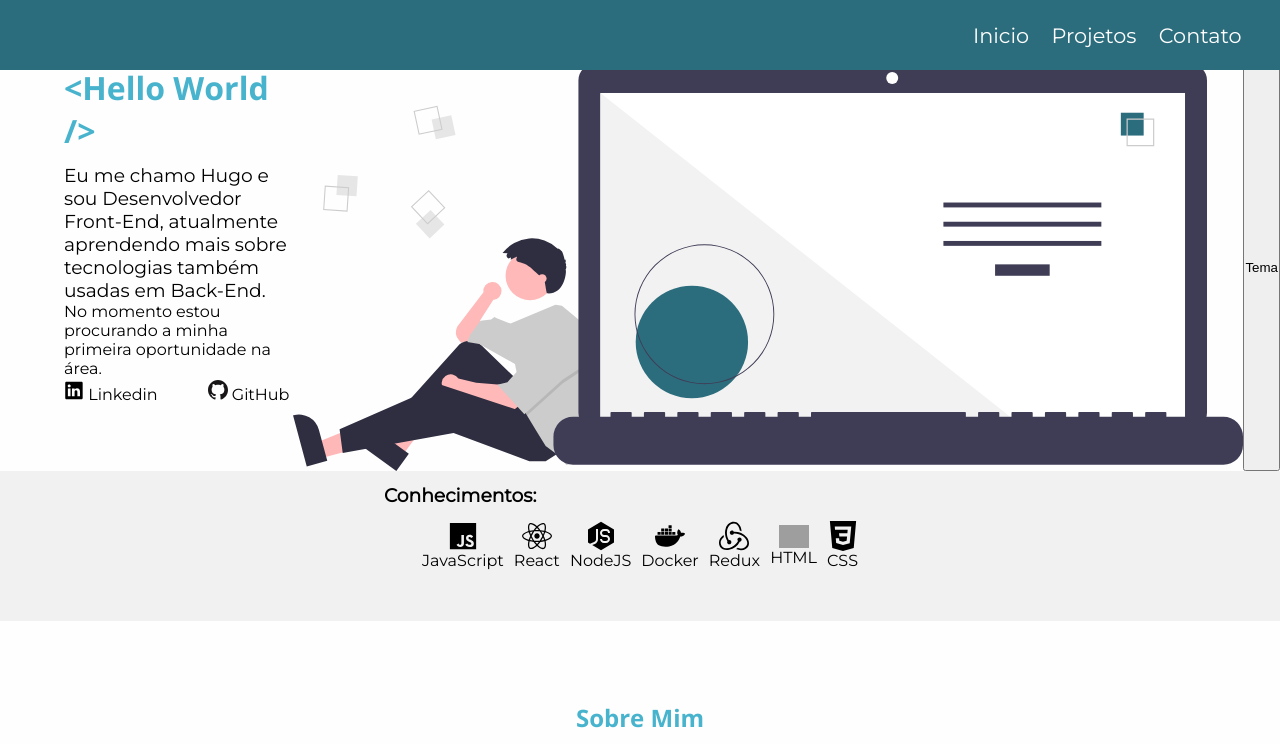
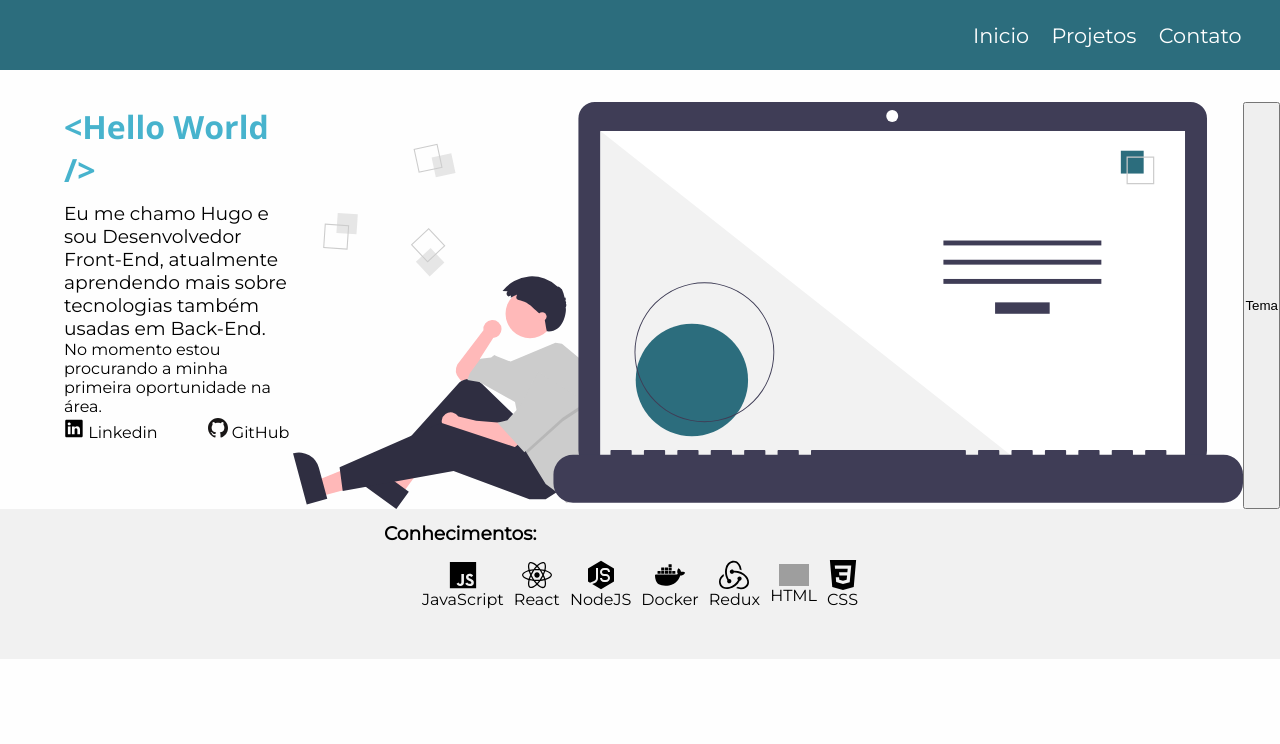
Before and after one commit to hgo19/hgo19.github.io, a React (Create React App) app: page / in a window 1280 px wide. Shown: the top 744 px of the page. Built offline with nearby package versions, Linux system fonts and the light colour scheme; grey boxes are pictures that could not be loaded.

Commit message:
margin-top main container alterado

```diff
--- a/src/pages/styles.js
+++ b/src/pages/styles.js
@@ -2,16 +2,21 @@ import styled from "styled-components";
 
 
 const MainStyled = styled.main`
-  margin-top: 5%;
+  margin-top: 8%;
   padding-bottom: 5rem;
 
   @media (max-width : 900px) {
-    margin-top: 5%;
+    margin-top: 10%;
   }
 
-  @media (max-width : 320px) {
-    margin-top: 10%;
+  @media (max-width : 500px) {
+    margin-top: 15%;
   }
+
+  @media (max-width : 350px) {
+    margin-top: 20%;
+  }
+
 `
 
 export default MainStyled;
```
